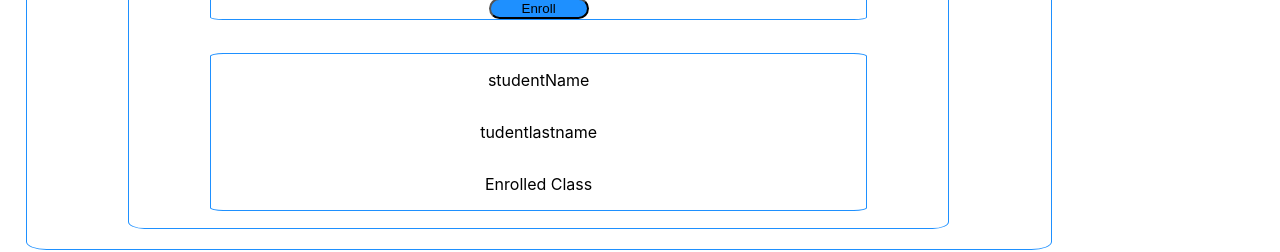
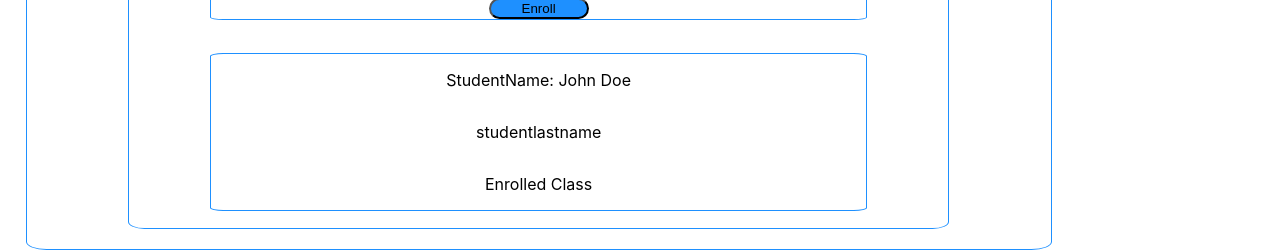
Before and after one commit to teacherhan/edu-track, a React (Create React App) app: page / in a window 1280 px wide. Shown: the part 182-434 px from the top of the page. Built offline with nearby package versions, Linux system fonts and the light colour scheme.

Commit message:
pass stname to classlist via props and display it there

```diff
--- a/src/App.js
+++ b/src/App.js
@@ -13,7 +13,7 @@ function App() {
   return (
     <div className="App">
       <AddStudent />
-      <ClassListOutput />
+      <ClassListOutput studentName="John Doe" />
       {/* <MultipleChoice />
       <TrueFalse />
       <LoginForm /> */}
--- a/src/Components/ClassListOutput.js
+++ b/src/Components/ClassListOutput.js
@@ -1,10 +1,10 @@
 import React from "react";
 
-const classListOutput = () => {
+const classListOutput = (props) => {
   return (
     <div>
-      <p>studentName</p>
-      <p>tudentlastname</p>
+      <p>StudentName: {props.studentName}</p>
+      <p>studentlastname</p>
       <p>Enrolled Class</p>
     </div>
   );
```
